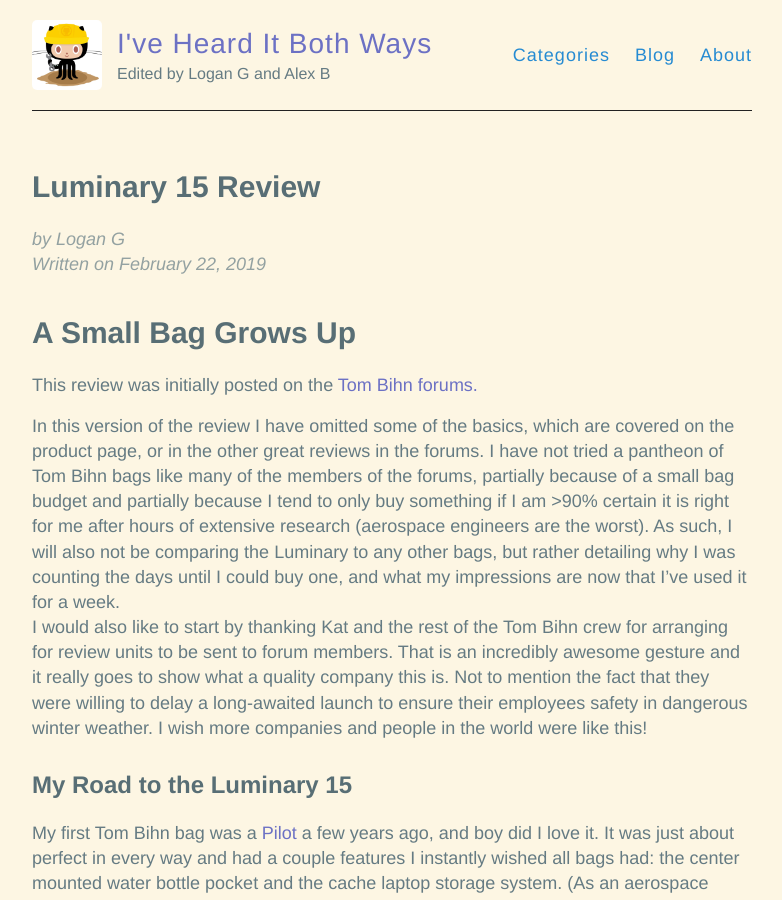
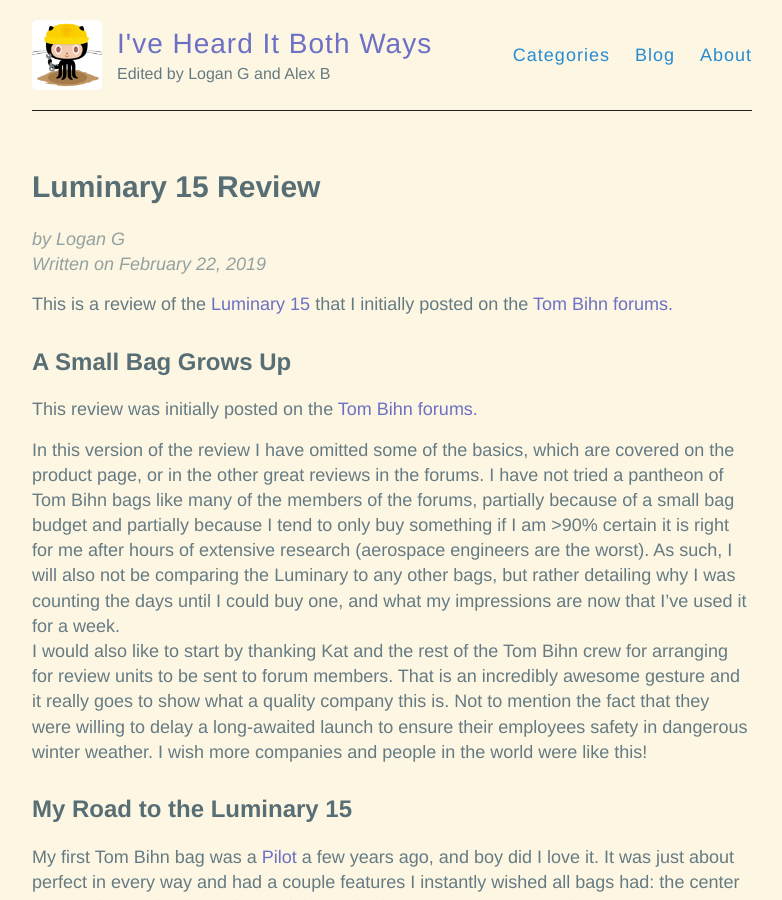
Before and after one commit to hencefarthing/hencefarthing.github.io, a Jekyll site: the page built from _posts/2019/02/2019-02-22-luminary-15-review.md, in a window 1280 px wide and 900 px high. Shown: the whole window, without its empty margins (248-1030 px from the left). Built offline with Jekyll 4.4.1, drawn with Linux system fonts in a browser that asks for light colours.

Commit message:
adding intro sentence/paragraph

```diff
--- a/_posts/2019/02/2019-02-22-luminary-15-review.md
+++ b/_posts/2019/02/2019-02-22-luminary-15-review.md
@@ -4,7 +4,10 @@
 layout: post
 categories: review
 ---
-# A Small Bag Grows Up
+
+This is a review of the [Luminary 15][6] that I initially posted on the [Tom Bihn forums.][1]
+
+## A Small Bag Grows Up
 This review was initially posted on the [Tom Bihn forums.][1]
 
 In this version of the review I have omitted some of the basics, which are covered on the product page, or in the other great reviews in the forums. I have not tried a pantheon of Tom Bihn bags like many of the members of the forums, partially because of a small bag budget and partially because I tend to only buy something if I am >90% certain it is right for me after hours of extensive research (aerospace engineers are the worst). As such, I will also not be comparing the Luminary to any other bags, but rather detailing why I was counting the days until I could buy one, and what my impressions are now that I've used it for a week.
```
